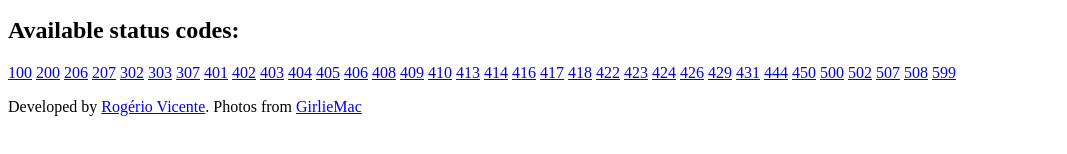
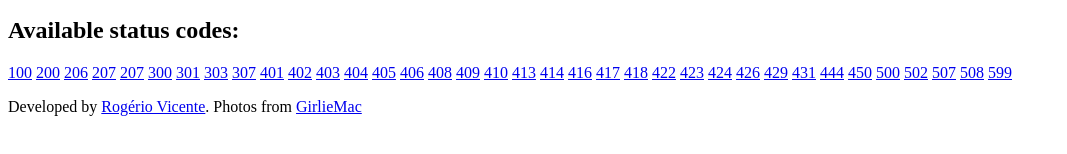
Before and after one commit to rogeriopvl/http-status-cats-api, a website: page index.html in a window 1280 px wide. Shown: the part 135-289 px from the top of the page, without its empty margins (0-1067 px from the left). Drawn offline with Linux system fonts and the light colour scheme.

Commit message:
Added status 300 and 301.

```diff
--- a/index.html
+++ b/index.html
@@ -15,7 +15,9 @@
             <a href="/200">200</a>
             <a href="/206">206</a>
             <a href="/207">207</a>
-            <a href="/302">302</a>
+            <a href="/207">207</a>
+            <a href="/300">300</a>
+            <a href="/301">301</a>
             <a href="/303">303</a>
             <a href="/307">307</a>
             <a href="/401">401</a>
```
Also changed, not shown: imgs/300.jpg (added), imgs/301.jpg (added).
